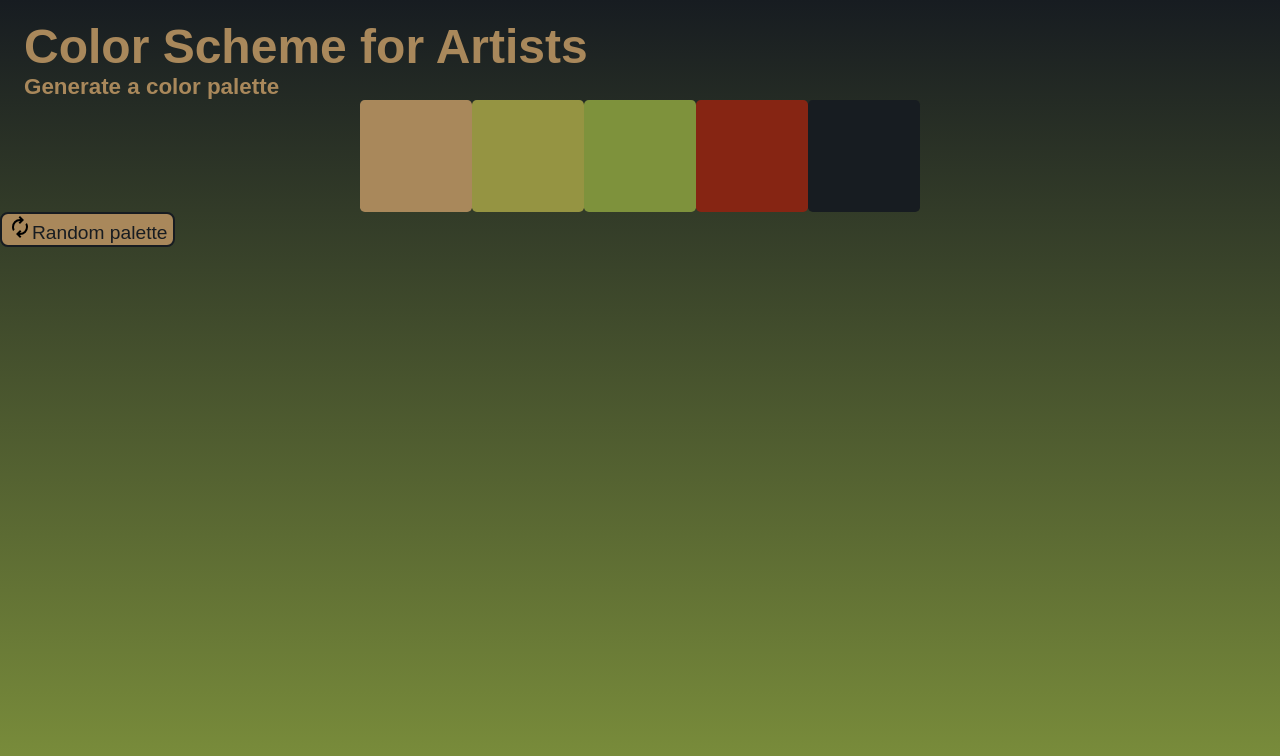
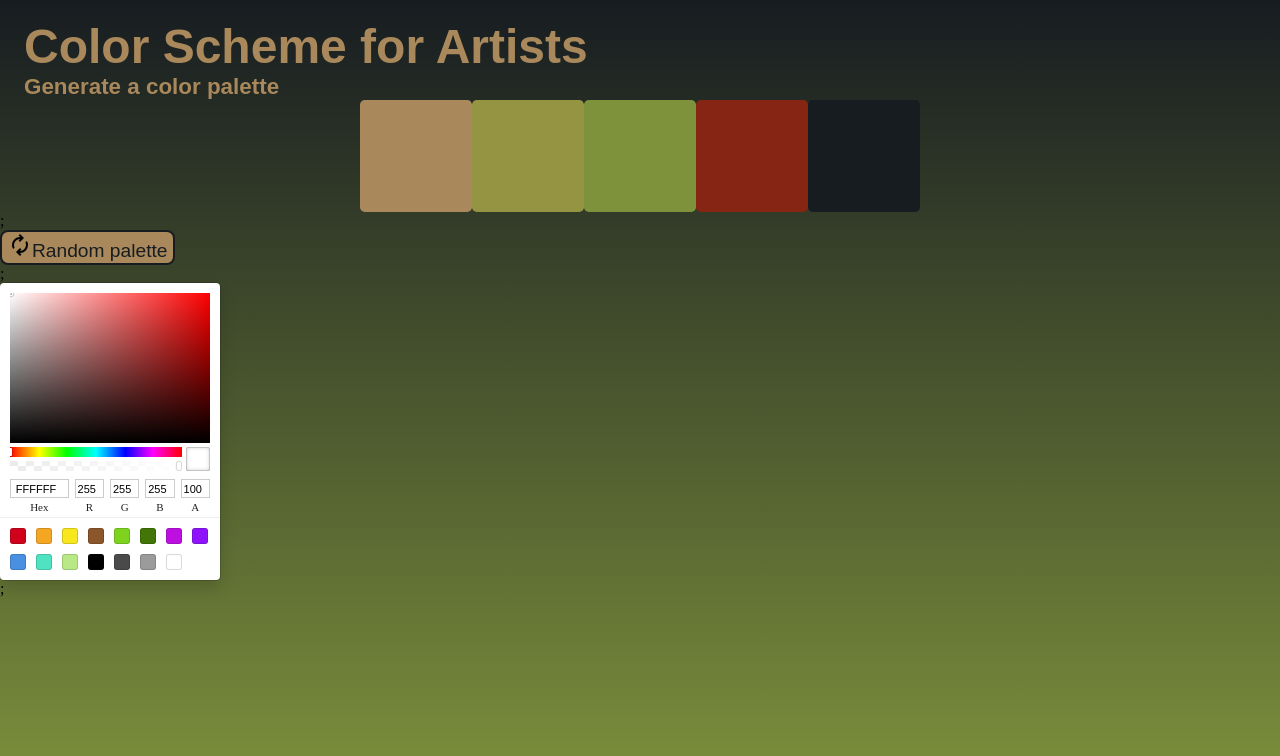
Before and after one commit to colton-patch/color-scheme, a React (Vite) app: page / in a window 1280 px wide. Shown: the top 756 px of the page. Built offline with nearby package versions, Linux system fonts and the light colour scheme; the HTML template or start-up script is replaced by a standard one.

Commit message:
Changed css

```diff
--- a/package.json
+++ b/package.json
@@ -11,6 +11,7 @@
   },
   "dependencies": {
     "react": "^18.2.0",
+    "react-color": "^2.19.3",
     "react-dom": "^18.2.0"
   },
   "devDependencies": {
--- a/src/App.jsx
+++ b/src/App.jsx
@@ -2,6 +2,7 @@ import { useState } from "react";
 import "./index.css";
 import Header from "./components/Header.jsx";
 import Buttons from "./components/Buttons.jsx";
+import ColorPicker from "./components/ColorPicker.jsx";
 
 function App() {
   const [fiveColors, setFiveColors] = useState({
@@ -17,8 +18,9 @@ function App() {
       backgroundImage: `linear-gradient(to bottom, rgb(${fiveColors[5][0]}, ${fiveColors[5][1]}, ${fiveColors[5][2]}), rgb(${fiveColors[3][0]}, ${fiveColors[3][1]}, ${fiveColors[3][2]}))`,
     }}
     >
-      <Header fiveColors={fiveColors} />
-      <Buttons request={request} fiveColors={fiveColors} />
+      <Header fiveColors={fiveColors} />;
+      <Buttons request={request} fiveColors={fiveColors} />;
+      <ColorPicker />;
     </main>
   );
 
--- /dev/null
+++ b/src/components/ColorPicker.jsx
@@ -0,0 +1,23 @@
+import React from 'react';
+import { SketchPicker } from 'react-color';
+
+class ColorPicker extends React.Component {
+    state = {
+        background: '#fff',
+    };
+
+    handleChangeComplete = (color) => {
+        this.setState({ background: color.hex });
+    };
+
+    render() {
+        return (
+            <SketchPicker
+                color={this.state.background}
+                onChangeComplete={this.handleChangeComplete}
+            />
+        );
+    }
+}
+
+export default ColorPicker;
```
Also changed, not shown: 1 other file (tests, documents, lock files or other folders).
